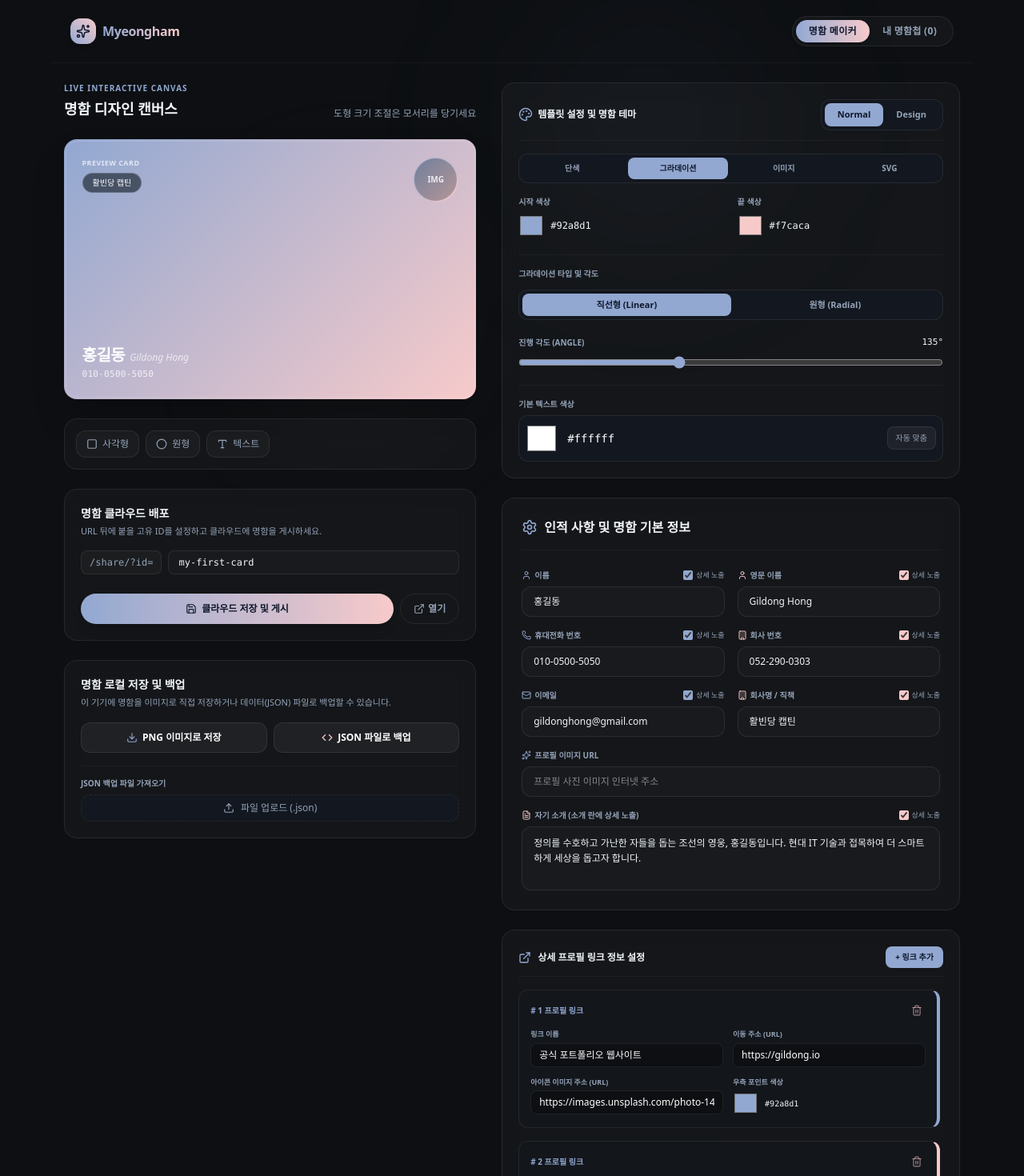
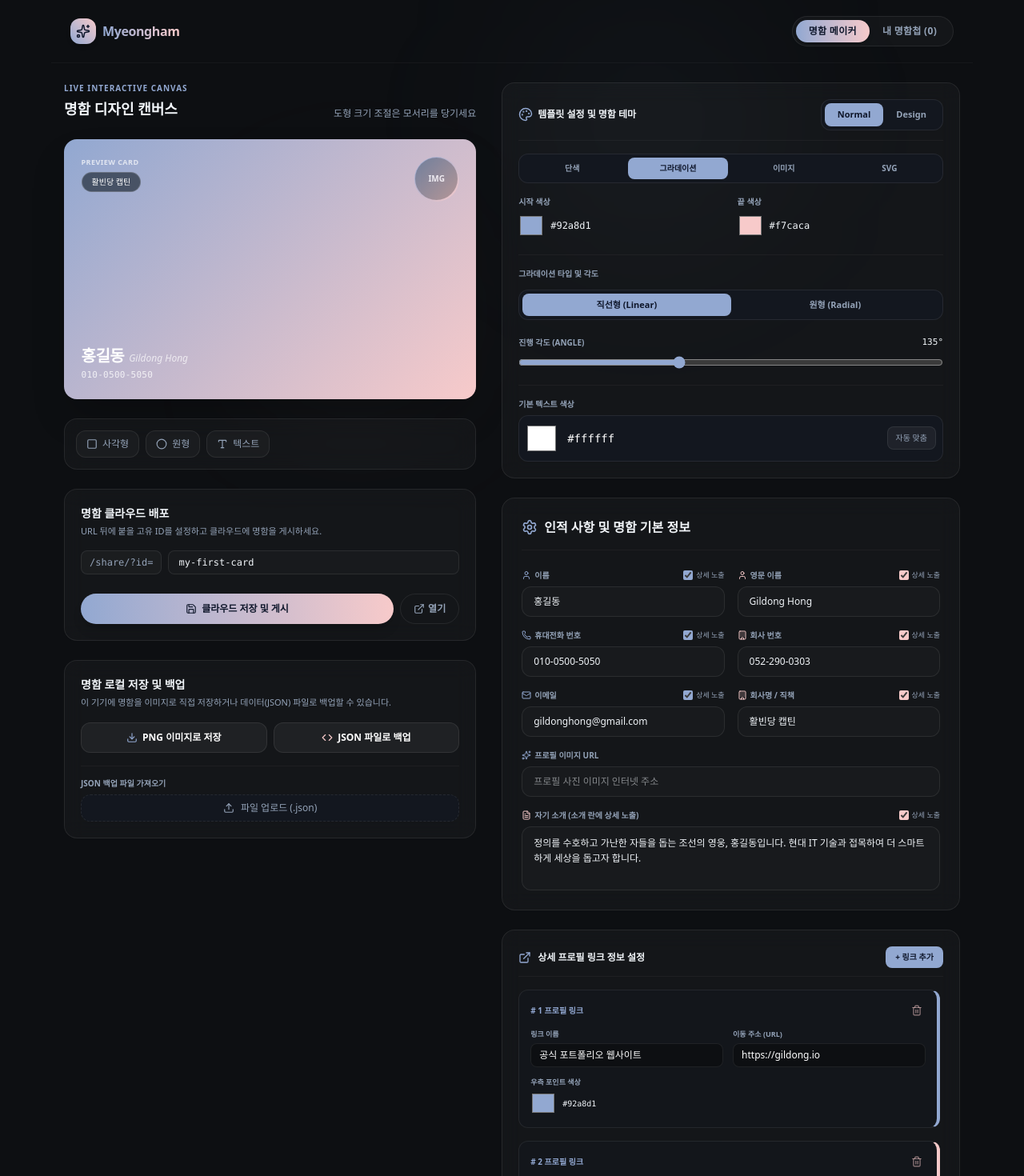
Before and after one commit to thePro-fessors/myeongham-sileo, a Next.js app: page / in a window 1280 px wide. Shown: the top 1470 px of the page at 80% size. Built offline with nearby package versions, Linux system fonts and the light colour scheme.

Commit message:
feat: 디자인 변경

```diff
--- a/src/app/page.tsx
+++ b/src/app/page.tsx
@@ -699,7 +699,6 @@ export default function AppDashboard() {
       id: `link-${Date.now()}`,
       title: "",
       url: "",
-      iconUrl: "",
       borderColor: "#92a8d1"
     };
     setMyCard((prev) => {
@@ -862,8 +861,7 @@ export default function AppDashboard() {
                   {/* 1. 원래 스크린샷 템플릿 디자인 오버레이 (useDefaultTemplate이 true일 때만) */}
                   {myCard.useDefaultTemplate && (
                     <div
-                      className="absolute inset-0 w-full h-full z-0 p-5 flex flex-col justify-between pointer-events-none border rounded-[15px]"
-                      style={{ borderColor: myCard.textColor ? `${myCard.textColor}26` : "rgba(255, 255, 255, 0.1)" }}
+                      className="absolute inset-0 w-full h-full z-0 p-5 flex flex-col justify-between pointer-events-none"
                     >
 
                       {/* Top Row: Info badge & Avatar */}
@@ -1863,17 +1861,6 @@ export default function AppDashboard() {
                           </div>
 
                           <div className="flex flex-col gap-1">
-                            <span className="text-[9px] font-bold text-muted-foreground uppercase">아이콘 이미지 주소 (URL)</span>
-                            <input
-                              type="text"
-                              value={link.iconUrl || ""}
-                              onChange={(e) => updateProfileLink(link.id, "iconUrl", e.target.value)}
-                              className="px-2.5 py-1.5 rounded-lg bg-[#0d0f12] border border-card-border text-xs text-white focus:border-serenity focus:outline-none"
-                              placeholder="https://example.com/icon.png"
-                            />
-                          </div>
-
-                          <div className="flex flex-col gap-1">
                             <span className="text-[9px] font-bold text-muted-foreground uppercase">우측 포인트 색상</span>
                             <div className="flex items-center gap-2">
                               <input
--- a/src/app/share/page.tsx
+++ b/src/app/share/page.tsx
@@ -155,7 +155,7 @@ function CardViewerContent() {
 
         {/* Outer Premium Frame */}
         <div
-          className="relative w-full max-w-[340px] sm:max-w-[380px] aspect-[1.586/1] rounded-2xl p-[1.5px] shadow-2xl transition duration-500 hover:scale-[1.02]"
+          className="relative w-full max-w-[340px] sm:max-w-[380px] aspect-[1.586/1] rounded-2xl p-[1.5px] shadow-2xl transition duration-500 hover:scale-[1.02] z-10"
           style={{
             background: card.bgType === "solid" ? card.bgColor : getGradientString(card)
           }}
@@ -188,8 +188,7 @@ function CardViewerContent() {
             {/* 기본 테두리 및 프로필 레이아웃 템플릿 적용 여부 */}
             {card.useDefaultTemplate && (
               <div
-                className="absolute inset-0 w-full h-full z-0 p-5 flex flex-col justify-between pointer-events-none border rounded-[15px]"
-                style={{ borderColor: card.textColor ? `${card.textColor}26` : "rgba(255, 255, 255, 0.1)" }}
+                className="absolute inset-0 w-full h-full z-0 p-5 flex flex-col justify-between pointer-events-none"
               >
 
                 {/* Top Row: Info badge & Avatar */}
@@ -353,6 +352,11 @@ function CardViewerContent() {
             )}
           </div>
         </div>
+
+        {/* Premium Floor Shadow Effect */}
+        <div
+          className="w-[80%] max-w-[300px] h-6 mt-6 bg-black/60 blur-xl rounded-full pointer-events-none z-0"
+        />
 
         {/* Scroll Indicator Micro-animation */}
         <div className="absolute bottom-8 flex flex-col items-center gap-1.5 animate-bounce text-muted-foreground text-[10px] tracking-widest uppercase">
@@ -532,26 +536,12 @@ function CardViewerContent() {
                 className="flex items-center justify-between p-4 rounded-2xl bg-card-bg border border-card-border backdrop-blur-md group hover:bg-white/5 transition duration-300 cursor-pointer"
               >
                 <div className="flex items-center flex-1">
-                  {/* 왼쪽 사진/아이콘 */}
-                  {link.iconUrl ? (
-                    // eslint-disable-next-line @next/next/no-img-element
-                    <img
-                      src={link.iconUrl}
-                      alt={link.title}
-                      className="w-11 h-11 rounded-xl object-cover border border-card-border bg-neutral-900 mr-3.5 group-hover:scale-105 transition duration-300"
-                    />
-                  ) : (
-                    <div className="w-11 h-11 rounded-xl border border-card-border bg-neutral-900/60 flex items-center justify-center mr-3.5 text-muted-foreground text-xs font-bold uppercase">
-                      LINK
-                    </div>
-                  )}
-
                   {/* 가운데 글 */}
                   <div className="flex flex-col gap-0.5">
                     <span className="text-xs font-bold text-white group-hover:text-serenity transition">
                       {link.title || "링크 바로가기"}
                     </span>
-                    <span className="text-[9px] text-muted-foreground font-mono truncate max-w-[200px]">
+                    <span className="text-[9px] text-muted-foreground font-mono truncate max-w-[260px] sm:max-w-[300px]">
                       {link.url}
                     </span>
                   </div>
--- a/src/lib/db.ts
+++ b/src/lib/db.ts
@@ -159,14 +159,12 @@ export const DEFAULT_CARD: BusinessCard = {
       id: "link-1",
       title: "공식 포트폴리오 웹사이트",
       url: "https://gildong.io",
-      iconUrl: "https://images.unsplash.com/photo-1460925895917-afdab827c52f?w=150&auto=format&fit=crop&q=60",
       borderColor: "#92a8d1"
     },
     {
       id: "link-2",
       title: "인스타그램 SNS",
       url: "https://instagram.com",
-      iconUrl: "https://images.unsplash.com/photo-1611162617213-7d7a39e9b1d7?w=150&auto=format&fit=crop&q=60",
       borderColor: "#f7caca"
     }
   ],
```
Also changed, not shown: 25 other files (tests, documents, lock files or other folders).
